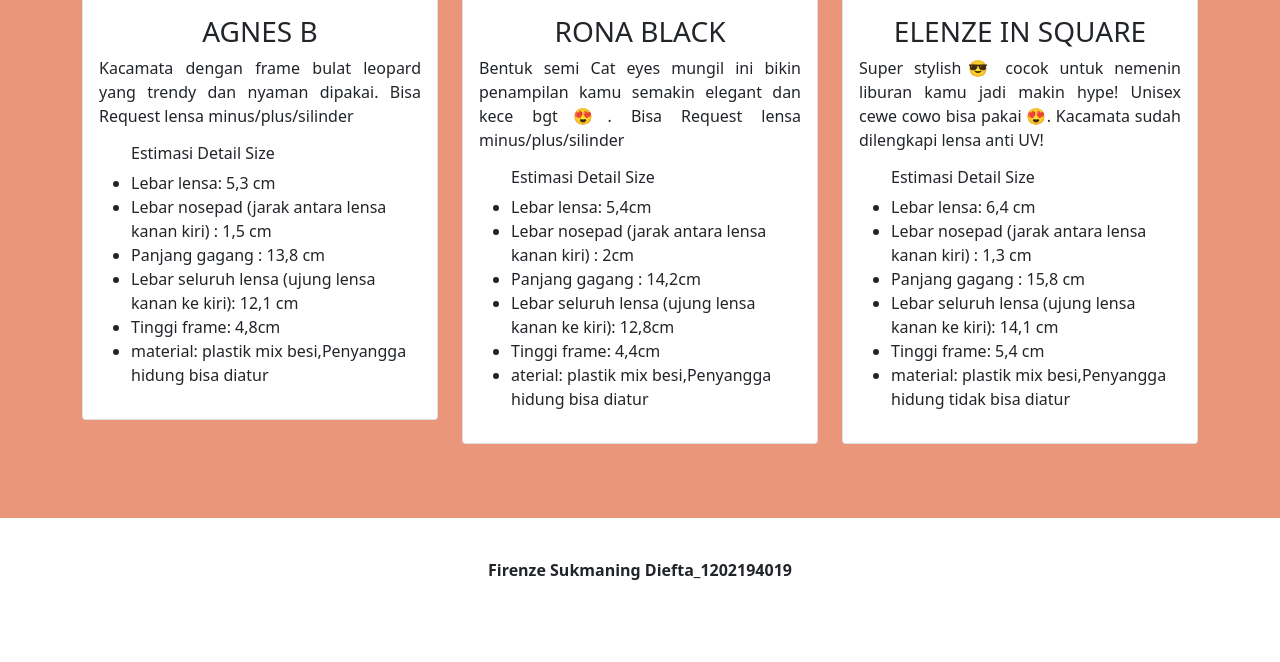
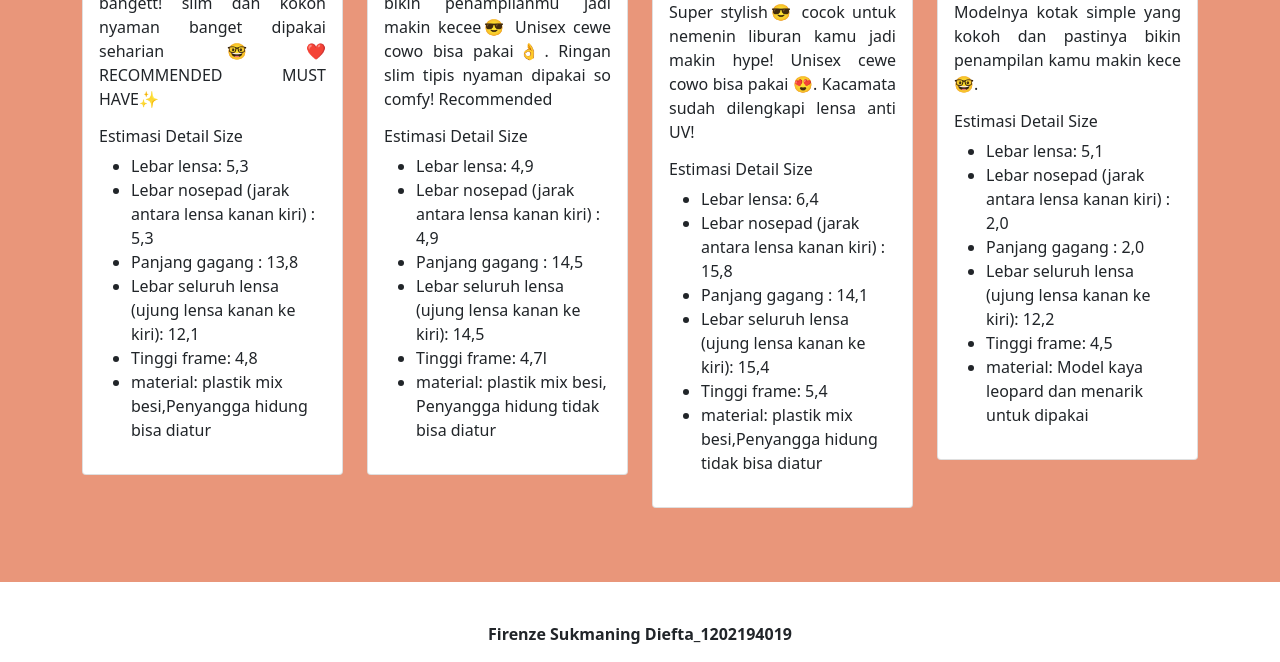
Before and after one commit to Tugas-Sampingan/quiz2, a PHP site: the page made by best seller.php in a window 1280 px wide. Shown: the part 504-1166 px from the top of the page. Before the commit the page ends 1084 px from the top, so only its background shows below. Run offline with PHP 8.4, Linux system fonts and the light colour scheme; data comes from the database, SQL or seed files in the repository.

Commit message:
blom selese

```diff
--- a/best seller.php
+++ b/best seller.php
@@ -1,5 +1,6 @@
 <?php
-
+include 'crud/conn.php';
+$selected = mysqli_query($conn, "SELECT * FROM databarang");
 setcookie('login', $_SESSION["login"] = true, time() + 600); //10 menit
 
 
@@ -28,66 +29,28 @@ setcookie('login', $_SESSION["login"] = true, time() + 600); //10 menit
         </div>
       </div>
       <div class="row">
+        <?php foreach ($selected as $row) : ?>
         <div class="col-md mb-4">
           <div class="card" style="margin-bottom: 50px;">
-            <img class="card-img-top" src="https://www.optiktunggal.com/img/product/IMG_0146_copy.jpg" alt="kcmt1" style="display: block;">
+            <img class="card-img-top" src="katalog/<?= $row["gambar"]; ?>" alt="kcmt1" style="display: block;">
             <div class="card-body">
-              <h3 style="text-align: center;">AGNES B</h3>
-              <p class="card-text" style="text-align: justify;">Kacamata dengan frame bulat leopard yang trendy dan nyaman dipakai. Bisa Request lensa minus/plus/silinder
+              <h3 style="text-align: center;"><?= $row["nama_barang"]; ?></h3>
+              <p class="card-text" style="text-align: justify;"><?= $row["deskripsi"]; ?>
+              <h6>Estimasi Detail Size</h6>
               <ul type="disc">
-                <h6>Estimasi Detail Size</h6>
-                <li>Lebar lensa: 5,3 cm</li>
-                <li>Lebar nosepad (jarak antara lensa kanan kiri) : 1,5 cm</li>
-                <li>Panjang gagang : 13,8 cm</li>
-                <li>Lebar seluruh lensa (ujung lensa kanan ke kiri): 12,1 cm</li>
-                <li>Tinggi frame: 4,8cm</li>
-                <li>material: plastik mix besi,Penyangga hidung bisa diatur</li>
+                <?php $arr = explode("; ", $row['detail']); ?>
+                <li>Lebar lensa: <?= $arr[0]; ?></li>
+                <li>Lebar nosepad (jarak antara lensa kanan kiri) : <?= $arr[1]; ?></li>
+                <li>Panjang gagang : <?= $arr[2]; ?></li>
+                <li>Lebar seluruh lensa (ujung lensa kanan ke kiri): <?= $arr[3]; ?></li>
+                <li>Tinggi frame: <?= $arr[4]; ?></li>
+                <li>material: <?= $arr[5]; ?></li>
               </ul>
               </p>
             </div>
           </div>
         </div>
-
-        <div class="col-md mb-4">
-          <div class="card" style="margin-bottom: 50px;">
-            <img class="card-img-top" src="https://www.optiktunggal.com/img/product/IMG_0254_copy1.jpg" alt="kcmt2">
-            <div class="card-body">
-              <h3 style="text-align: center;">RONA BLACK</h3>
-              <p class="card-text" style="text-align: justify;">Bentuk semi Cat eyes mungil ini bikin penampilan kamu semakin elegant dan kece bgt😍. Bisa Request lensa minus/plus/silinder
-              <ul type="disc">
-                <h6>Estimasi Detail Size </h6>
-                <li>Lebar lensa: 5,4cm</li>
-                <li>Lebar nosepad (jarak antara lensa kanan kiri) : 2cm</li>
-                <li>Panjang gagang : 14,2cm</li>
-                <li>Lebar seluruh lensa (ujung lensa kanan ke kiri): 12,8cm</li>
-                <li>Tinggi frame: 4,4cm</li>
-                <li>aterial: plastik mix besi,Penyangga hidung bisa diatur</li>
-              </ul>
-              </p>
-            </div>
-          </div>
-        </div>
-
-        <div class="col-md mb-4">
-          <div class="card" style="margin-bottom: 50px;">
-            <img class="card-img-top" src="https://www.optiktunggal.com/img/product/0RB4278__628211_000A.jpg" alt="kcmt3">
-            <div class="card-body">
-              <h3 style="text-align: center;">ELENZE IN SQUARE</h3>
-              <p class="card-text" style="text-align: justify;">Super stylish😎 cocok untuk nemenin liburan kamu jadi makin hype!
-                Unisex cewe cowo bisa pakai 😍. Kacamata sudah dilengkapi lensa anti UV!
-              <ul type="disc">
-                <h6>Estimasi Detail Size</h6>
-                <li>Lebar lensa: 6,4 cm</li>
-                <li>Lebar nosepad (jarak antara lensa kanan kiri) : 1,3 cm</li>
-                <li>Panjang gagang : 15,8 cm</li>
-                <li>Lebar seluruh lensa (ujung lensa kanan ke kiri): 14,1 cm</li>
-                <li>Tinggi frame: 5,4 cm</li>
-                <li>material: plastik mix besi,Penyangga hidung tidak bisa diatur</li>
-              </ul>
-              </p>
-            </div>
-          </div>
-        </div>
+      <?php endforeach; ?>
       </div>
     </div>
   </section>
```
Also changed, not shown: home.php (+7 -25 lines).
